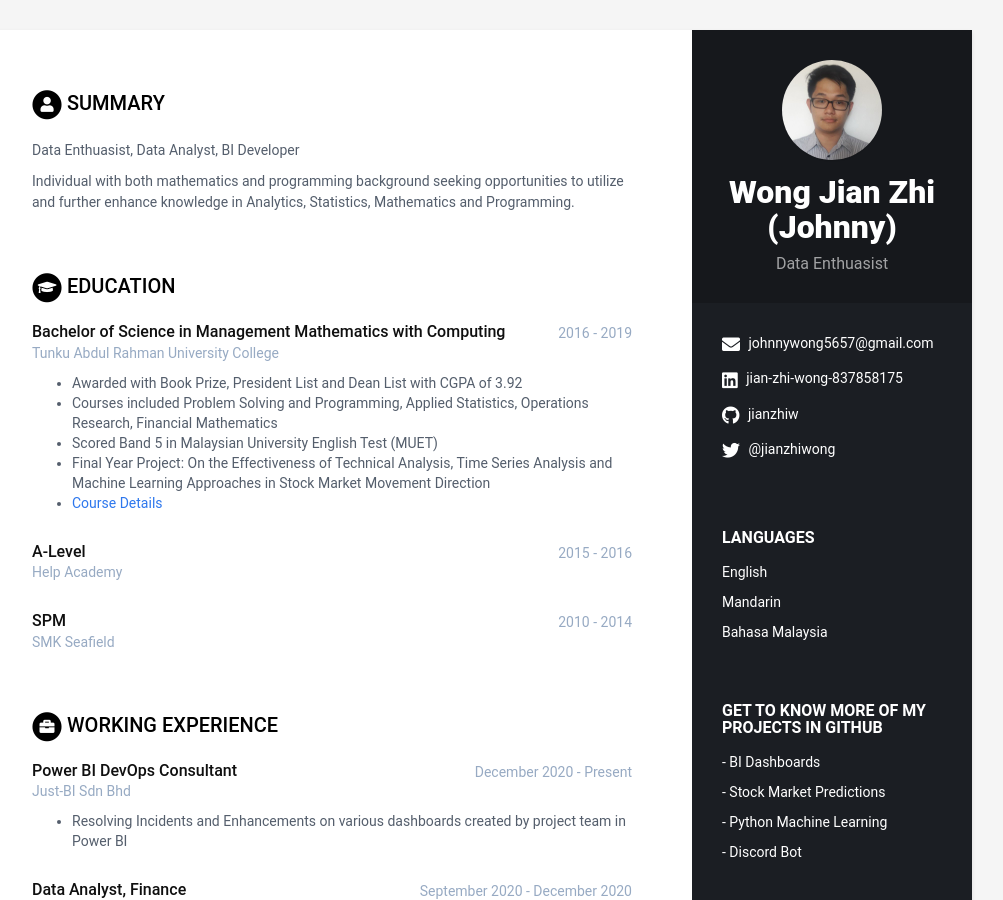
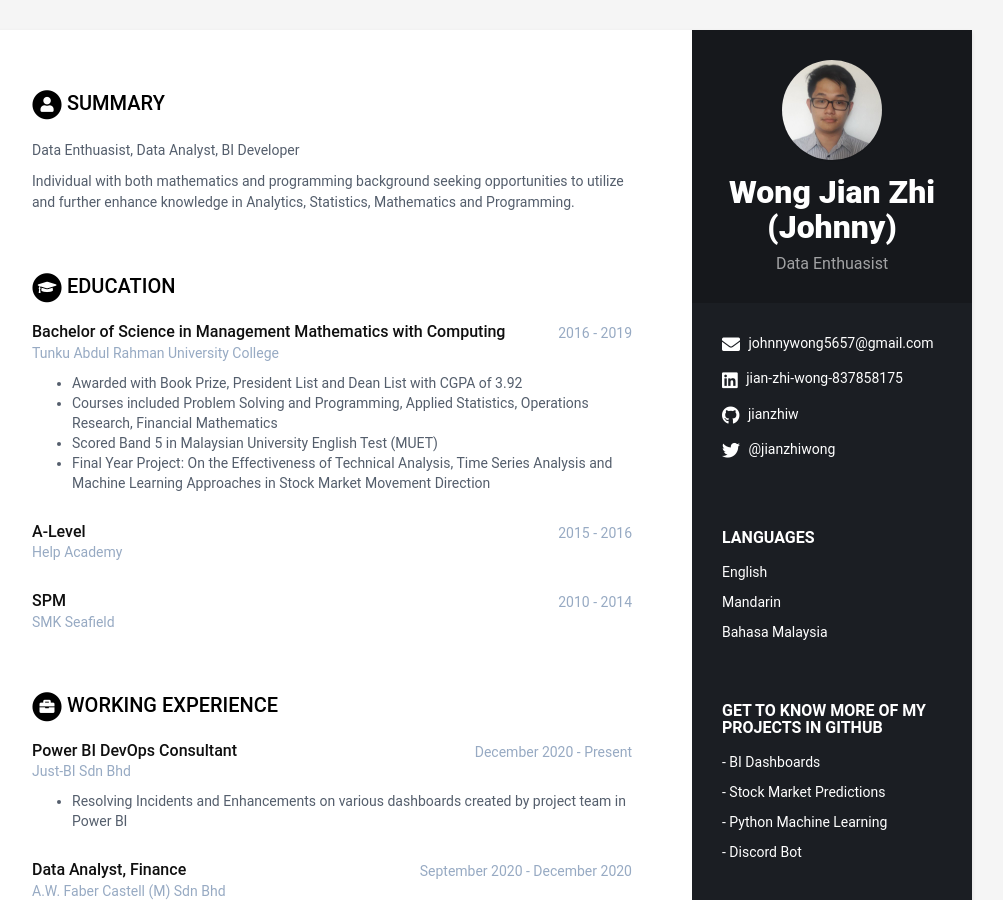
Before and after one commit to jianzhiw/jianzhiw.github.io, a Jekyll site: the page built from index.html, in a window 1280 px wide and 900 px high. Shown: the whole window, without its empty margins (168-1171 px from the left). Built offline with Jekyll 4.4.1, drawn with Linux system fonts in a browser that asks for light colours.

Commit message:
Modified Resume

```diff
--- a/_data/data.yml
+++ b/_data/data.yml
@@ -45,7 +45,6 @@ education:
         - Courses included Problem Solving and Programming, Applied Statistics, Operations Research, Financial Mathematics
         - Scored Band 5 in Malaysian University English Test (MUET)
         - Final Year Project: On the Effectiveness of Technical Analysis, Time Series Analysis and Machine Learning Approaches in Stock Market Movement Direction
-        - <a href="https://www.tarc.edu.my/focs/programmes/bachelor-degree/bachelor-of-science-honours-in-management-mathematics-with-computing/" target="_blank">Course Details</a>
 
     - degree: A-Level
       university: Help Academy
```
